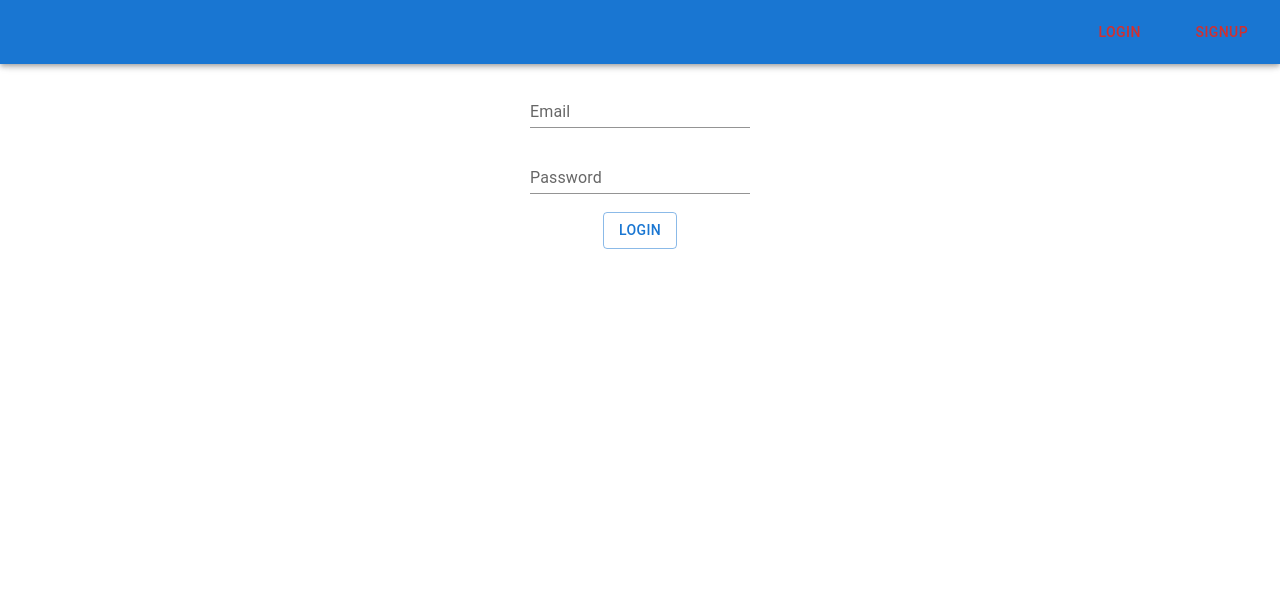
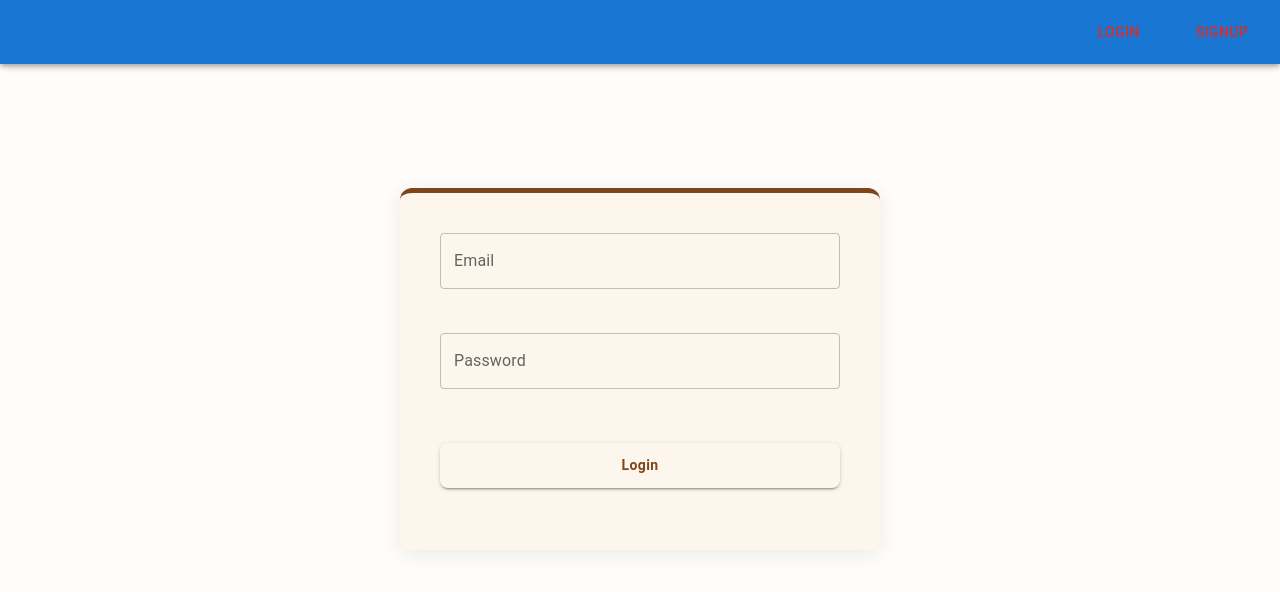
Before and after one commit to midhunnm/project1, a React (Vite) app: page /login in a window 1280 px wide. Shown: the top 592 px of the page. Built offline with nearby package versions, Linux system fonts and the light colour scheme.

Commit message:
Update Login.jsx

```diff
--- a/src/Components/Login.jsx
+++ b/src/Components/Login.jsx
@@ -1,12 +1,12 @@
 import { Button, TextField } from '@mui/material'
 import React from 'react'
-
+import './Login.css'
 const Login = () => {
     return (
         <div class="login">
-            <TextField id="standard-basic" label='Email' variant="standard" /><br /><br />
-            <TextField id="standard-basic" label='Password' type='password' variant="standard" /><br /><br />
-            <Button variant="outlined">Login</Button><br />
+            <TextField id="standard-basic" label='Email' variant="outlined" /><br /><br />
+            <TextField id="standard-basic" label='Password' type='password' variant="outlined" /><br /><br />
+            <Button variant="contained">Login</Button><br />
         </div>
     )
 }
```
